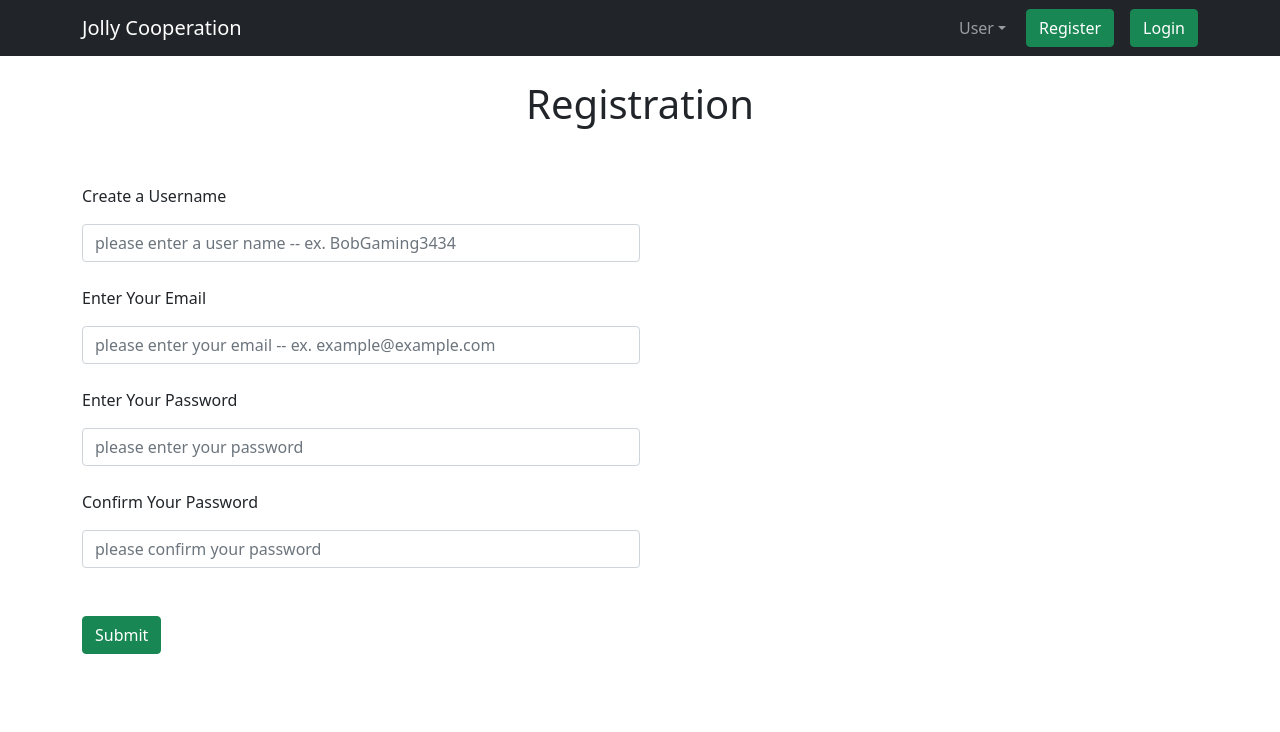
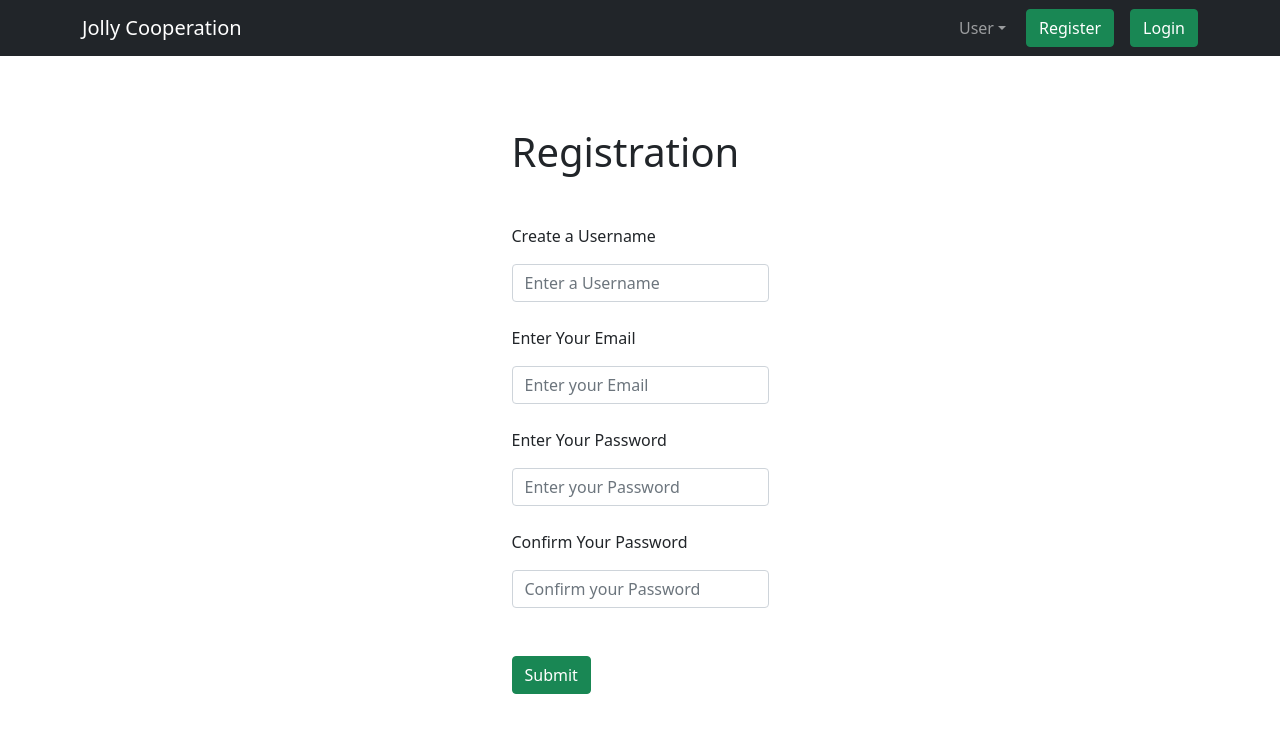
Before and after one commit to Ultra-Zactimus/Jolly_Cooperation, a React (Create React App) app: page /register in a window 1280 px wide. Shown: the top 732 px of the page. Built offline with nearby package versions, Linux system fonts and the light colour scheme.

Commit message:
add form for sign in and fix styling

```diff
--- a/src/components/App.js
+++ b/src/components/App.js
@@ -28,8 +28,8 @@ const App = () => {
   return (
     <Router>
       <Header />
-      <Register />
-      {/* <Routes>
+
+      <Routes>
         <Route path="/register/*" element={<Register />}/>
         <Route path="/signin/*" element={<Signin />}/>
         <Route path="/profile/*" element={<Profile />}/>
@@ -38,7 +38,7 @@ const App = () => {
         <Route path="/post/*" element={<Post />}/>
         <Route path="/edit-post/*" element={<EditPost />}/>
         <Route path="/post-details/*" element={<PostDetails />}/>
-      </Routes> */}
+      </Routes>
     </Router>
   );
 }
--- a/src/components/Register.js
+++ b/src/components/Register.js
@@ -3,43 +3,43 @@ import { Container, Form } from 'react-bootstrap';
 
 const Register = () => {
   return (
-    <Container>
-      <div className="mt-4 justify-content-center d-flex">
-        <h1>Registration</h1>
-      </div>
+    <Container className="justify-content-center d-flex">
       <Form className="mt-5">
+        <div className="mt-4 mb-5">
+          <h1>Registration</h1>
+        </div>
         <Form.Label>Create a Username</Form.Label>
         <Form.Control
-          className="w-50 mt-2"
+          className="mt-2"
           title="username"
           name="username"
-          placeholder="please enter a user name -- ex. BobGaming3434"
+          placeholder="Enter a Username"
           required
         />
         <Form.Label className="mt-4">Enter Your Email</Form.Label>
         <Form.Control
-          className="w-50 mt-2"
+          className="mt-2"
           title="email"
           name="email"
-          placeholder="please enter your email -- ex. example@example.com"
+          placeholder="Enter your Email"
           required
         />
         <Form.Label className="mt-4">Enter Your Password</Form.Label>
         <Form.Control
-          className="w-50 mt-2"
+          className="mt-2"
           title="password"
           type="password"
           name="password"
-          placeholder="please enter your password"
+          placeholder="Enter your Password"
           required
         />
         <Form.Label className="mt-4">Confirm Your Password</Form.Label>
         <Form.Control
-          className="w-50 mt-2"
+          className="mt-2"
           title="confirm"
           type="password"
           name="confirm"
-          placeholder="please confirm your password"
+          placeholder="Confirm your Password"
           required
         />
         <button className="btn btn-success mt-5">Submit</button>
--- a/src/components/Signin.js
+++ b/src/components/Signin.js
@@ -1,7 +1,34 @@
-
+import React from 'react';
+import { Container, Form } from 'react-bootstrap';
 
 const Signin = () => {
-
+  return (
+    <Container className="justify-content-center d-flex">
+      <Form className="mt-5">
+        <div className="mt-5">
+          <h1>Sign In</h1>
+        </div>
+        <Form.Label className="mt-4">Username</Form.Label>
+        <Form.Control
+          className="mt-2"
+          title="username"
+          name="username"
+          placeholder="Enter your Username"
+          required
+        />
+        <Form.Label className="mt-4">Password</Form.Label>
+        <Form.Control
+          className="mt-2"
+          title="password"
+          type="password"
+          name="password"
+          placeholder="Enter your Password"
+          required
+        />
+        <button className="mt-5 btn btn-success">Sign In</button>
+      </Form>
+    </Container>
+  );
 }
 
 export default Signin;
```
